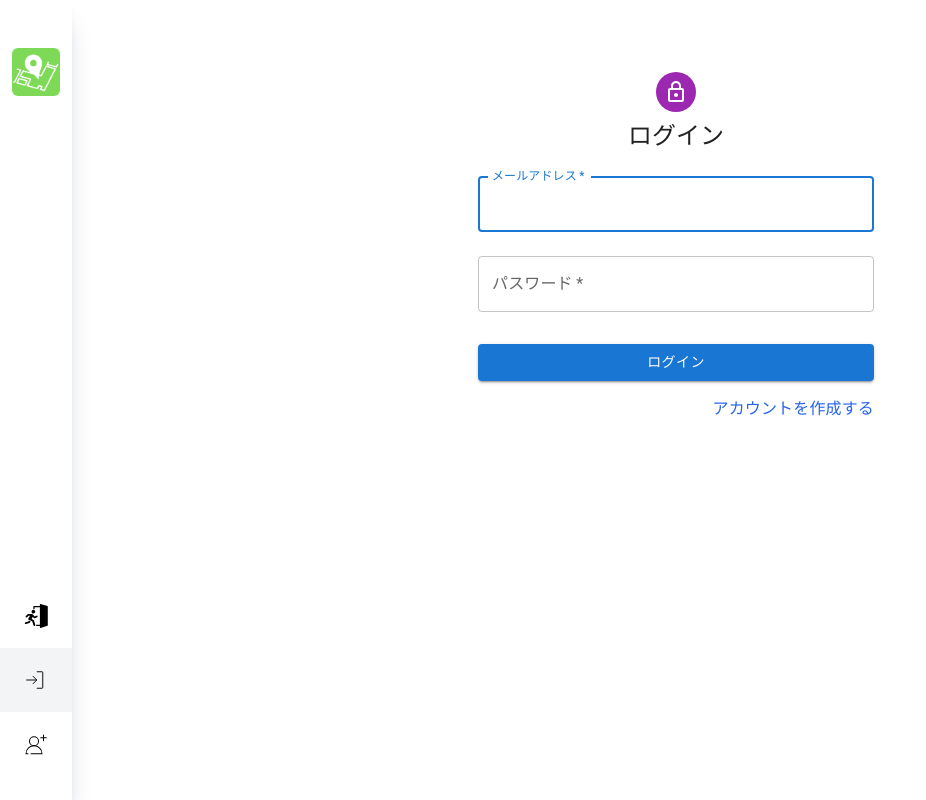
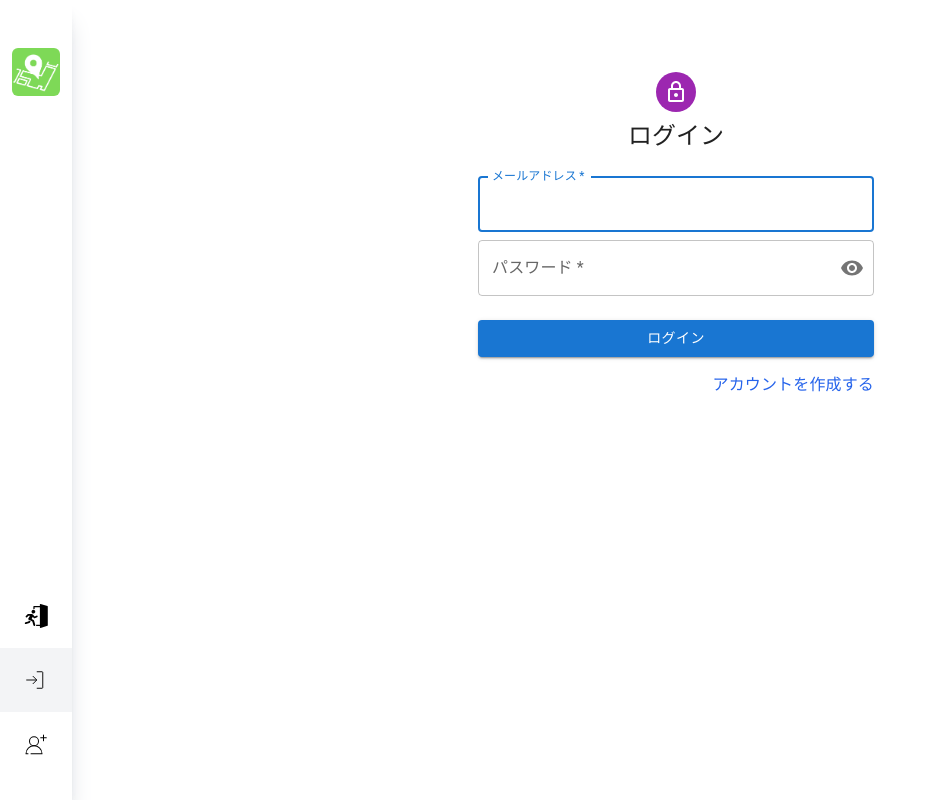
Before and after one commit to hokke-jp/rekishichizu_2, a React (Create React App) app in the folder frontend/: page /login in a window 1280 px wide. Shown: the whole page, without its empty margins (0-926 px from the left). Built offline with nearby package versions, Linux system fonts and the light colour scheme.

Commit message:
#37 パスワード表示切り替え機能実装

```diff
--- a/frontend/src/components/session/Login.tsx
+++ b/frontend/src/components/session/Login.tsx
@@ -1,7 +1,15 @@
 import { axiosInstance } from '../../utils/axios'
 import { CurrentUserContext } from '../user/CurrentUserContext'
+import { VisibilityOff, Visibility } from '@mui/icons-material'
 import LockOutlinedIcon from '@mui/icons-material/LockOutlined'
-import { Alert } from '@mui/material'
+import {
+  Alert,
+  FormControl,
+  IconButton,
+  InputAdornment,
+  InputLabel,
+  OutlinedInput
+} from '@mui/material'
 import Avatar from '@mui/material/Avatar'
 import Box from '@mui/material/Box'
 import Button from '@mui/material/Button'
@@ -21,6 +29,7 @@ import { NavLink, useNavigate } from 'react-router-dom'
 const theme = createTheme()
 
 export const Login = () => {
+  // 入力情報送信機能
   const { setCurrentUser } = useContext(CurrentUserContext)
   const [errorMessage, setErrorMessage] = useState('')
   const navigate = useNavigate()
@@ -46,6 +55,37 @@ export const Login = () => {
           setErrorMessage('メールアドレスもしくはパスワードに誤りがあります')
         })
     })()
+  }
+
+  // パスワード表示切り替え機能
+  interface State {
+    amount: string
+    password: string
+    weight: string
+    weightRange: string
+    showPassword: boolean
+  }
+  const [values, setValues] = useState<State>({
+    amount: '',
+    password: '',
+    weight: '',
+    weightRange: '',
+    showPassword: false
+  })
+  const handleChange =
+    (prop: keyof State) => (event: React.ChangeEvent<HTMLInputElement>) => {
+      setValues({ ...values, [prop]: event.target.value })
+    }
+  const handleClickShowPassword = () => {
+    setValues({
+      ...values,
+      showPassword: !values.showPassword
+    })
+  }
+  const handleMouseDownPassword = (
+    event: React.MouseEvent<HTMLButtonElement>
+  ) => {
+    event.preventDefault()
   }
 
   return (
@@ -93,16 +133,34 @@ export const Login = () => {
               autoComplete="email"
               autoFocus
             />
-            <TextField
-              margin="normal"
-              required
-              fullWidth
-              name="password"
-              label="パスワード"
-              type="password"
-              id="password"
-              autoComplete="current-password"
-            />
+            <FormControl sx={{ width: '100%' }} variant="outlined">
+              <InputLabel htmlFor="outlined-adornment-password">
+                パスワード *
+              </InputLabel>
+              <OutlinedInput
+                required
+                fullWidth
+                name="password"
+                type={values.showPassword ? 'text' : 'password'}
+                id="outlined-adornment-password"
+                autoComplete="current-password"
+                value={values.password}
+                onChange={handleChange('password')}
+                endAdornment={
+                  <InputAdornment position="end">
+                    <IconButton
+                      aria-label="toggle password visibility"
+                      onClick={handleClickShowPassword}
+                      onMouseDown={handleMouseDownPassword}
+                      edge="end"
+                    >
+                      {values.showPassword ? <VisibilityOff /> : <Visibility />}
+                    </IconButton>
+                  </InputAdornment>
+                }
+                label="パスワード"
+              />
+            </FormControl>
             {/* <FormControlLabel
               control={
                 <Checkbox value="remember" color="primary" size="small" />
--- a/frontend/src/components/user/CreateAccount.tsx
+++ b/frontend/src/components/user/CreateAccount.tsx
@@ -1,6 +1,14 @@
 import { axiosInstance } from '../../utils/axios'
 import { CurrentUserContext } from './CurrentUserContext'
+import { VisibilityOff, Visibility } from '@mui/icons-material'
 import LockOutlinedIcon from '@mui/icons-material/LockOutlined'
+import {
+  FormControl,
+  InputLabel,
+  OutlinedInput,
+  InputAdornment,
+  IconButton
+} from '@mui/material'
 import Alert from '@mui/material/Alert'
 import Avatar from '@mui/material/Avatar'
 import Box from '@mui/material/Box'
@@ -17,12 +25,14 @@ import { NavLink, useNavigate } from 'react-router-dom'
 
 const theme = createTheme()
 export const CreateAccount = () => {
+  // 入力情報送信機能
   const navigate = useNavigate()
   const [errorMessage, setErrorMessage] = useState('')
   const { setCurrentUser } = useContext(CurrentUserContext)
   const handleSubmit = (event: FormEvent<HTMLFormElement>) => {
     event.preventDefault()
     const data = new FormData(event.currentTarget)
+    console.log(data)
     ;(async () => {
       setErrorMessage('')
       return await axiosInstance
@@ -46,6 +56,37 @@ export const CreateAccount = () => {
           setErrorMessage(error.response.data.errors.full_messages.join('\n'))
         })
     })()
+  }
+
+  // パスワード表示切り替え機能
+  interface State {
+    amount: string
+    password: string
+    weight: string
+    weightRange: string
+    showPassword: boolean
+  }
+  const [values, setValues] = useState<State>({
+    amount: '',
+    password: '',
+    weight: '',
+    weightRange: '',
+    showPassword: false
+  })
+  const handleChange =
+    (prop: keyof State) => (event: React.ChangeEvent<HTMLInputElement>) => {
+      setValues({ ...values, [prop]: event.target.value })
+    }
+  const handleClickShowPassword = () => {
+    setValues({
+      ...values,
+      showPassword: !values.showPassword
+    })
+  }
+  const handleMouseDownPassword = (
+    event: React.MouseEvent<HTMLButtonElement>
+  ) => {
+    event.preventDefault()
   }
 
   return (
@@ -106,15 +147,38 @@ export const CreateAccount = () => {
                 />
               </Grid>
               <Grid item xs={12}>
-                <TextField
-                  required
-                  fullWidth
-                  name="password"
-                  label="パスワード"
-                  type="password"
-                  id="password"
-                  autoComplete="new-password"
-                />
+                <FormControl sx={{ width: '100%' }} variant="outlined">
+                  <InputLabel htmlFor="outlined-adornment-password">
+                    パスワード *
+                  </InputLabel>
+                  <OutlinedInput
+                    required
+                    fullWidth
+                    name="password"
+                    type={values.showPassword ? 'text' : 'password'}
+                    id="outlined-adornment-password"
+                    autoComplete="new-password"
+                    value={values.password}
+                    onChange={handleChange('password')}
+                    endAdornment={
+                      <InputAdornment position="end">
+                        <IconButton
+                          aria-label="toggle password visibility"
+                          onClick={handleClickShowPassword}
+                          onMouseDown={handleMouseDownPassword}
+                          edge="end"
+                        >
+                          {values.showPassword ? (
+                            <VisibilityOff />
+                          ) : (
+                            <Visibility />
+                          )}
+                        </IconButton>
+                      </InputAdornment>
+                    }
+                    label="パスワード"
+                  />
+                </FormControl>
               </Grid>
             </Grid>
             <Button
```
